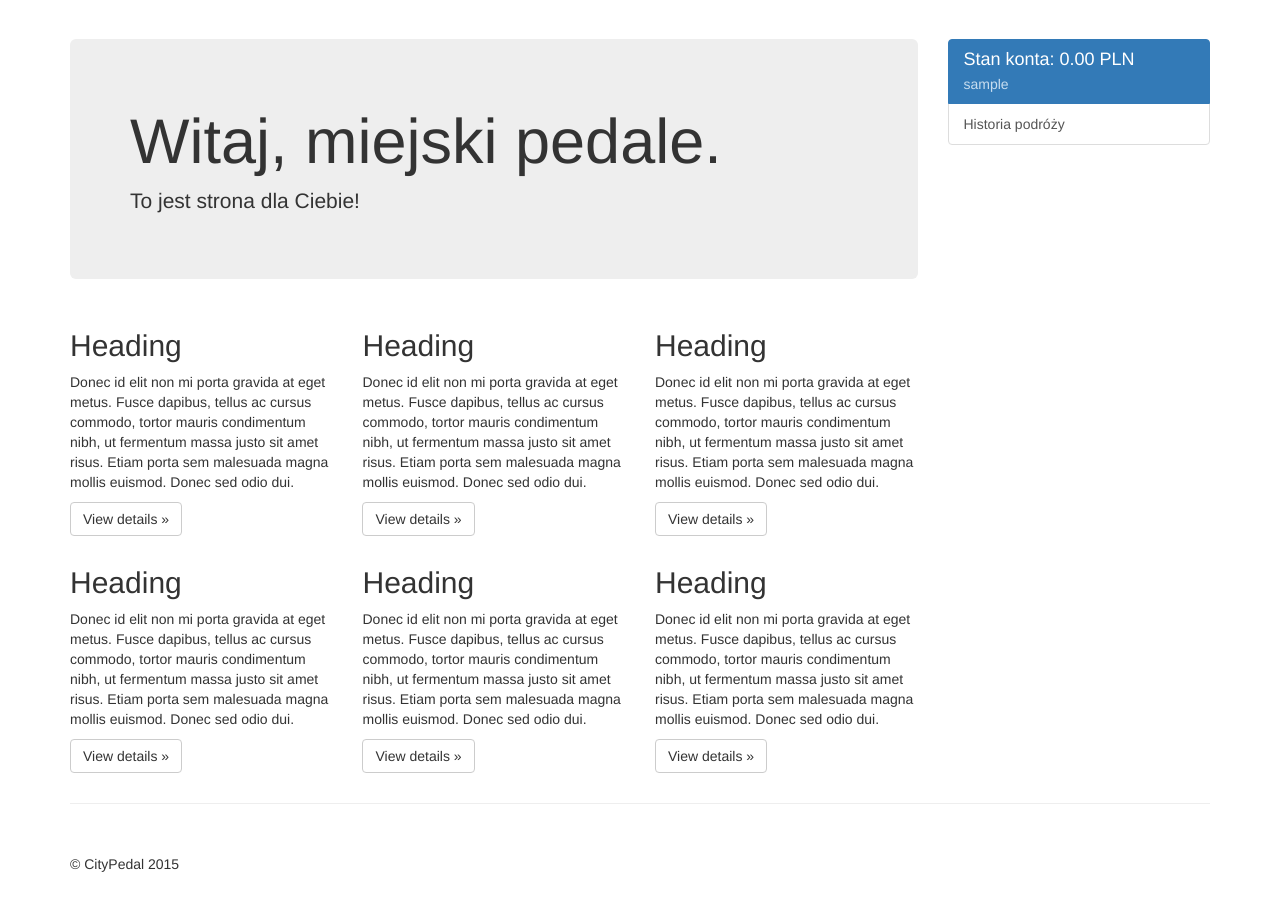
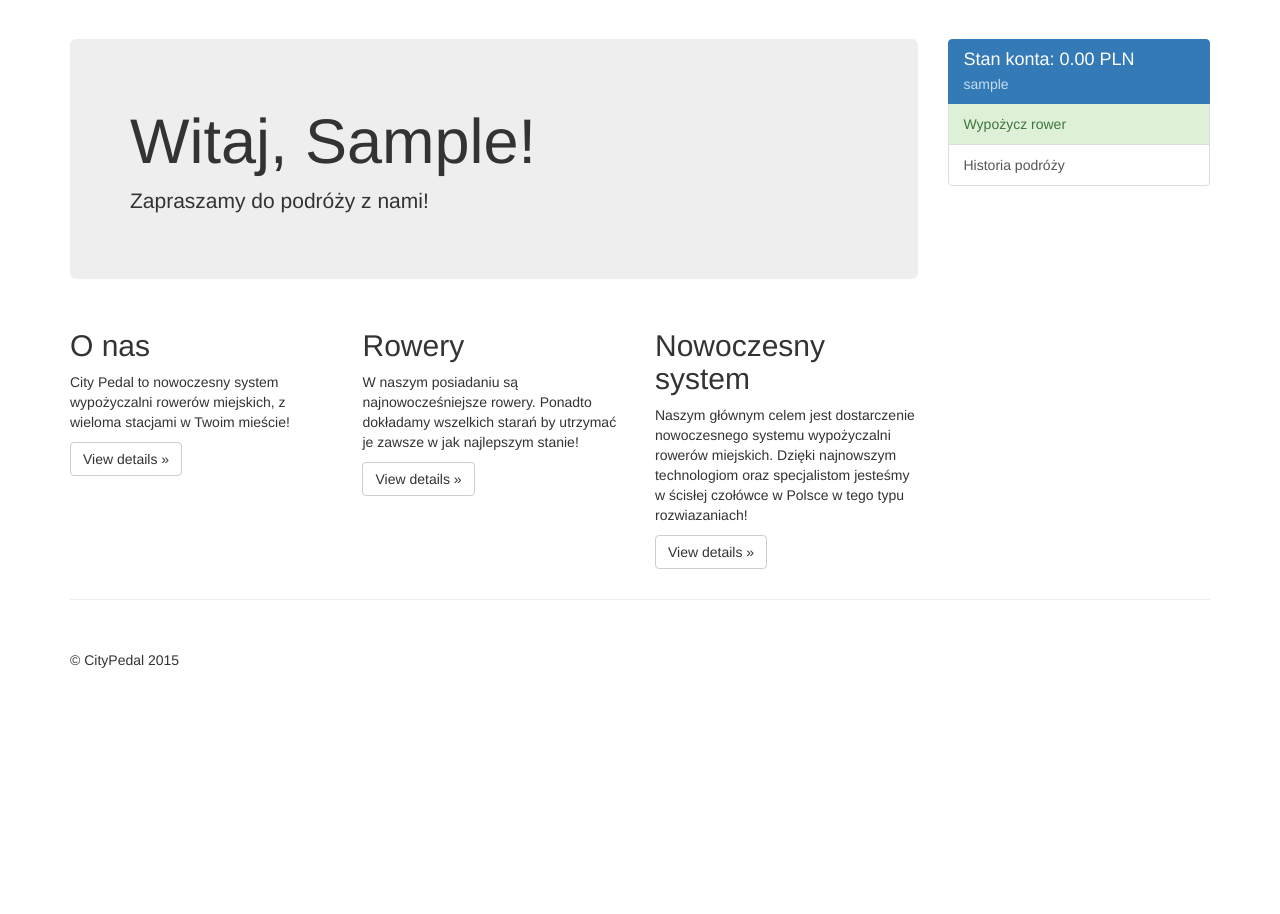
Before and after one commit to lorek123/citypedal, a Django app: page / in a window 1280 px wide. Shown: the part 51-965 px from the top of the page. After the commit the page ends 719 px from the top, so only its background shows below. Run offline with Django 3.2, Linux system fonts and the light colour scheme; the visitor is signed in with stand-in values (Sample User, id 1); some libraries are stand-ins or nearby versions.

Commit message:
Wypożyczenia

```diff
--- a/Citypedal/Citypedal/settings.py
+++ b/Citypedal/Citypedal/settings.py
@@ -135,6 +135,7 @@ INSTALLED_APPS = (
     'django.contrib.admin',
     # Uncomment the next line to enable admin documentation:
     # 'django.contrib.admindocs',
+    'crispy_forms',
 )
 
 # A sample logging configuration. The only tangible logging
@@ -168,3 +169,4 @@ LOGGING = {
 
 # Specify the default test runner.
 TEST_RUNNER = 'django.test.runner.DiscoverRunner'
+CRISPY_TEMPLATE_PACK = 'bootstrap3'
--- a/Citypedal/Citypedal/urls.py
+++ b/Citypedal/Citypedal/urls.py
@@ -17,6 +17,8 @@ urlpatterns = patterns('',
     # url(r'^Citypedal/', include('Citypedal.Citypedal.urls')),
     url(r'^$', 'bikes.views.home', name='home'),
     url(r'^trips/$', 'bikes.views.trips', name='trips'),
+    url(r'^trips/(?P<trip_id>\d+)/$', 'bikes.views.trip_details', name='trip-details'),
+    url(r'^trips/\+/$', 'bikes.views.trip_new', name='trip-new'),
     url(r'^register/$', 'bikes.views.register', name='register'),
     url(r'^login/$', 'bikes.views.login_view', name='login'),
     url(r'^logout/$', 'bikes.views.logout_view', name='logout'),
--- a/Citypedal/bikes/models.py
+++ b/Citypedal/bikes/models.py
@@ -1,4 +1,4 @@
-# -*- coding: utf-8 -*-
+    # -*- coding: utf-8 -*-
 from datetime import datetime
 from decimal import Decimal
 from django.conf import settings
@@ -106,11 +106,22 @@ class Bike(models.Model):
     station = models.ForeignKey('Station', related_name="bikes",
                                 null=True, blank=True)
 
+    def save(self):
+        if self.station:
+            self.state = Bike.STATE_BORROWED
+        elif self.state != Bike.STATE_SERVICED:
+            self.state = Bike.STATE_AVAILABLE
+        super().save()
+
 
 class Station(models.Model):
+    name = models.CharField(max_length=255)
     latitude = models.FloatField()
     longitude = models.FloatField()
     is_active = models.BooleanField(default=True)
+
+    def __str__(self):
+        return self.name
 
 
 class Service(models.Model):
@@ -135,7 +146,7 @@ class Trip(models.Model):
     @property
     def duration(self):
         if self.ended_at is None:
-            raise ValueError
+            raise ValueError("Trip has not ended yet")
         return self.ended_at - self.started_at
 
     @property
@@ -143,10 +154,15 @@ class Trip(models.Model):
         # losowo ustalona cena za pomocą rzutu kostką
         return Decimal(4)
 
-    def save(self):
-        if self.to_station and self.ended_at is None:
-            self.ended_at = datetime.now()
-        super().save()
+    def save(self, *args, **kwargs):
+        if self.to_station:
+            self.bike.station = self.to_station
+            if self.ended_at is None:
+                self.ended_at = datetime.now()
+        else:
+            self.bike.station = None
+        self.bike.save()
+        super().save(*args, **kwargs)
         Transaction.objects.create(user=self.user,
                                    amount=self.price,
                                    trip=self, type=Transaction.TYPE_TRIP)
--- a/Citypedal/bikes/templates/base.html
+++ b/Citypedal/bikes/templates/base.html
@@ -59,7 +59,13 @@
         </nav><!-- /.navbar -->
 
         <div class="container">
-
+{% if messages %}
+<ul class="messages">
+    {% for message in messages %}
+    <li{% if message.tags %} class="{{ message.tags }}"{% endif %}>{{ message }}</li>
+    {% endfor %}
+</ul>
+{% endif %}
             <div class="row row-offcanvas row-offcanvas-right">
 
                 <div class="col-xs-12 col-sm-9">
@@ -79,6 +85,7 @@
                         {% if user.current_trip %}
                         <span class="list-group-item">Podróżujesz od {{ user.current_trip.duration }} minut ze stacji {{ user.current_trip.from_station }}</span>
                         {% endif %}
+                        <a href="{% url 'trip-new' %}" class="list-group-item list-group-item-success">Wypożycz rower</a>
                         <a href="{% url 'trips' %}" class="list-group-item">Historia podróży</a>
                     {% else %}
                         <span class="list-group-item">
--- a/Citypedal/bikes/templates/home.html
+++ b/Citypedal/bikes/templates/home.html
@@ -1,38 +1,27 @@
 {% extends 'base.html' %}
 {% block content %}
-                    <div class="jumbotron">
-                        <h1>Witaj, miejski pedale.</h1>
-                        <p>To jest strona dla Ciebie!</p>
-                    </div>
+<div class="jumbotron">
+    {% if user.is_authenticated %}
+    <h1>Witaj,  {{ user.first_name }}!</h1>
+    {% else %}
+    <h1>Witaj,  Podróżniku!</h1>
+    {% endif %}
+    <p>Zapraszamy do podróży z nami!</p>
+</div>
                     <div class="row">
                         <div class="col-xs-6 col-lg-4">
-                            <h2>Heading</h2>
-                            <p>Donec id elit non mi porta gravida at eget metus. Fusce dapibus, tellus ac cursus commodo, tortor mauris condimentum nibh, ut fermentum massa justo sit amet risus. Etiam porta sem malesuada magna mollis euismod. Donec sed odio dui. </p>
+                            <h2>O nas</h2>
+                            <p>City Pedal to nowoczesny system wypożyczalni rowerów miejskich, z wieloma stacjami w Twoim mieście!</p>
                             <p><a class="btn btn-default" href="#" role="button">View details &raquo;</a></p>
                         </div><!--/.col-xs-6.col-lg-4-->
                         <div class="col-xs-6 col-lg-4">
-                            <h2>Heading</h2>
-                            <p>Donec id elit non mi porta gravida at eget metus. Fusce dapibus, tellus ac cursus commodo, tortor mauris condimentum nibh, ut fermentum massa justo sit amet risus. Etiam porta sem malesuada magna mollis euismod. Donec sed odio dui. </p>
+                            <h2>Rowery</h2>
+                            <p>W naszym posiadaniu są najnowocześniejsze rowery. Ponadto dokładamy wszelkich starań by utrzymać je zawsze w jak najlepszym stanie! </p>
                             <p><a class="btn btn-default" href="#" role="button">View details &raquo;</a></p>
                         </div><!--/.col-xs-6.col-lg-4-->
                         <div class="col-xs-6 col-lg-4">
-                            <h2>Heading</h2>
-                            <p>Donec id elit non mi porta gravida at eget metus. Fusce dapibus, tellus ac cursus commodo, tortor mauris condimentum nibh, ut fermentum massa justo sit amet risus. Etiam porta sem malesuada magna mollis euismod. Donec sed odio dui. </p>
-                            <p><a class="btn btn-default" href="#" role="button">View details &raquo;</a></p>
-                        </div><!--/.col-xs-6.col-lg-4-->
-                        <div class="col-xs-6 col-lg-4">
-                            <h2>Heading</h2>
-                            <p>Donec id elit non mi porta gravida at eget metus. Fusce dapibus, tellus ac cursus commodo, tortor mauris condimentum nibh, ut fermentum massa justo sit amet risus. Etiam porta sem malesuada magna mollis euismod. Donec sed odio dui. </p>
-                            <p><a class="btn btn-default" href="#" role="button">View details &raquo;</a></p>
-                        </div><!--/.col-xs-6.col-lg-4-->
-                        <div class="col-xs-6 col-lg-4">
-                            <h2>Heading</h2>
-                            <p>Donec id elit non mi porta gravida at eget metus. Fusce dapibus, tellus ac cursus commodo, tortor mauris condimentum nibh, ut fermentum massa justo sit amet risus. Etiam porta sem malesuada magna mollis euismod. Donec sed odio dui. </p>
-                            <p><a class="btn btn-default" href="#" role="button">View details &raquo;</a></p>
-                        </div><!--/.col-xs-6.col-lg-4-->
-                        <div class="col-xs-6 col-lg-4">
-                            <h2>Heading</h2>
-                            <p>Donec id elit non mi porta gravida at eget metus. Fusce dapibus, tellus ac cursus commodo, tortor mauris condimentum nibh, ut fermentum massa justo sit amet risus. Etiam porta sem malesuada magna mollis euismod. Donec sed odio dui. </p>
+                            <h2>Nowoczesny system</h2>
+                            <p>Naszym głównym celem jest dostarczenie nowoczesnego systemu wypożyczalni rowerów miejskich. Dzięki najnowszym technologiom oraz specjalistom jesteśmy w ścisłej czołówce w Polsce w tego typu rozwiazaniach!</p>
                             <p><a class="btn btn-default" href="#" role="button">View details &raquo;</a></p>
                         </div><!--/.col-xs-6.col-lg-4-->
                     </div><!--/row-->
--- a/Citypedal/bikes/templates/register.html
+++ b/Citypedal/bikes/templates/register.html
@@ -1,7 +1,8 @@
 {% extends 'base.html' %}
+{% load crispy_forms_tags %}
 {% block content %}
 <form method="POST" action="">{% csrf_token %}
-{{ register_form.as_p }}
+{{ register_form|crispy }}
 <input type="submit" value="Wyślij">
 </form>
 {% endblock %}
--- a/Citypedal/bikes/templates/trips.html
+++ b/Citypedal/bikes/templates/trips.html
@@ -10,7 +10,7 @@
 {% for trip in trips %}
 <tr>
 	<td>{{ trip.started_at }}</td>
-	<td>{{ trip.duration }}</td>
+	<td>{% if trip.to_station %}{{ trip.duration }}{% else %}-{% endif %}</td>
 	<td>{{ trip.from_station }}</td>
 	<td>{{ trip.to_station|default_if_none:"-" }}</td>
 </tr>
--- a/Citypedal/bikes/views.py
+++ b/Citypedal/bikes/views.py
@@ -1,9 +1,11 @@
-from django.shortcuts import render, redirect
+from django.shortcuts import get_object_or_404, render, redirect
 from django.core.urlresolvers import reverse
 from django.contrib.auth import get_user_model
 from django.contrib import messages
 from django.contrib.auth import authenticate, login, logout
+from django.contrib.auth.decorators import login_required
 from django.contrib.auth.forms import AuthenticationForm, PasswordChangeForm
+from bikes.models import Station, Trip
 from bikes.forms import RegisterForm
 
 
@@ -13,6 +15,34 @@ def home(request, **kwargs):
 def trips(request):
     return render(request, 'trips.html', {
         'trips': request.user.trips.all()
+    })
+
+@login_required
+def trip_new(request):
+    if request.method == 'POST':
+        try:
+            station_id = int(request.POST.get('station_id'))
+            station = Station.objects.get(pk=station_id)
+            bike = station.bikes.first()
+        except (TypeError, ValueError):
+            messages.error(request, "Nieprawidłowy numer stacji")
+        except Station.DoesNotExist:
+            messages.error(request, "Wybrana stacja nie istnieje")
+        except Bike.DoesNotExist:
+            messages.error(request, "Brak wolnych rowerów na stacji")
+        else:
+            messages.success(request, "Pomyślnie wypożyczyłeś rower #{}.".format(bike.id))
+            trip = Trip.objects.create(from_station=station, bike=bike, user=request.user)
+            return redirect('trip-details', trip_id=trip.id)
+    return render(request, 'trip-new.html', {
+        'stations': Station.objects.filter(is_active=True).select_related(),
+    })
+
+@login_required
+def trip_details(request, trip_id):
+    trip = get_object_or_404(request.user.trips, pk=trip_id)
+    return render(request, 'trip-details.html', {
+        'trip': trip,
     })
 
 def register(request):
```
Also changed, not shown: Citypedal/bikes/forms.py (+32 -31 lines), 1 other file.
